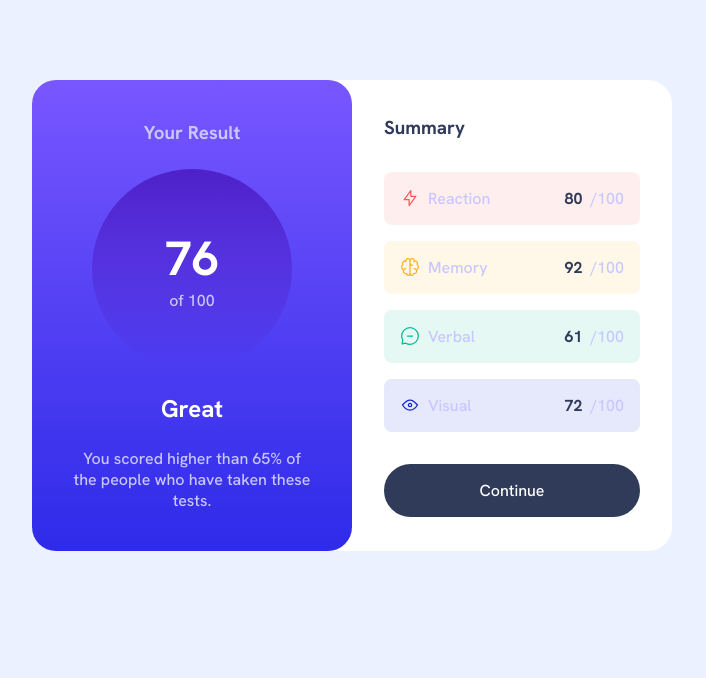
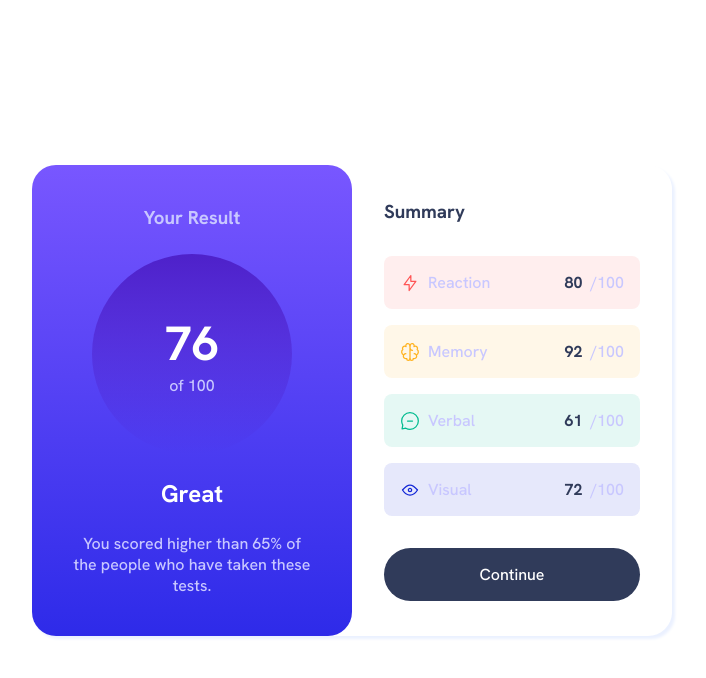
Before and after one commit to arsh-de/Results-Summary-, a plain HTML site: page index.html in a window 1280 px wide. Shown: the whole page, without its empty margins (288-994 px from the left). Drawn offline with Linux system fonts and the light colour scheme.

Commit message:
Minor Design Changes

```diff
--- a/style.css
+++ b/style.css
@@ -30,8 +30,10 @@
 }
 
 body {
-    background: var(--Pale-blue);
     font-family: "Hanken Grotesk";
+    display: flex;
+    justify-content: center;
+    align-items: center;
     height: 100vh;
 }
 
@@ -44,6 +46,7 @@ body {
     border-radius: 1.5rem;
     margin: 5rem auto;
     width: 50%;
+    box-shadow: 3px 3px 3px var(--Pale-blue);
 }
 
 .result {
```
